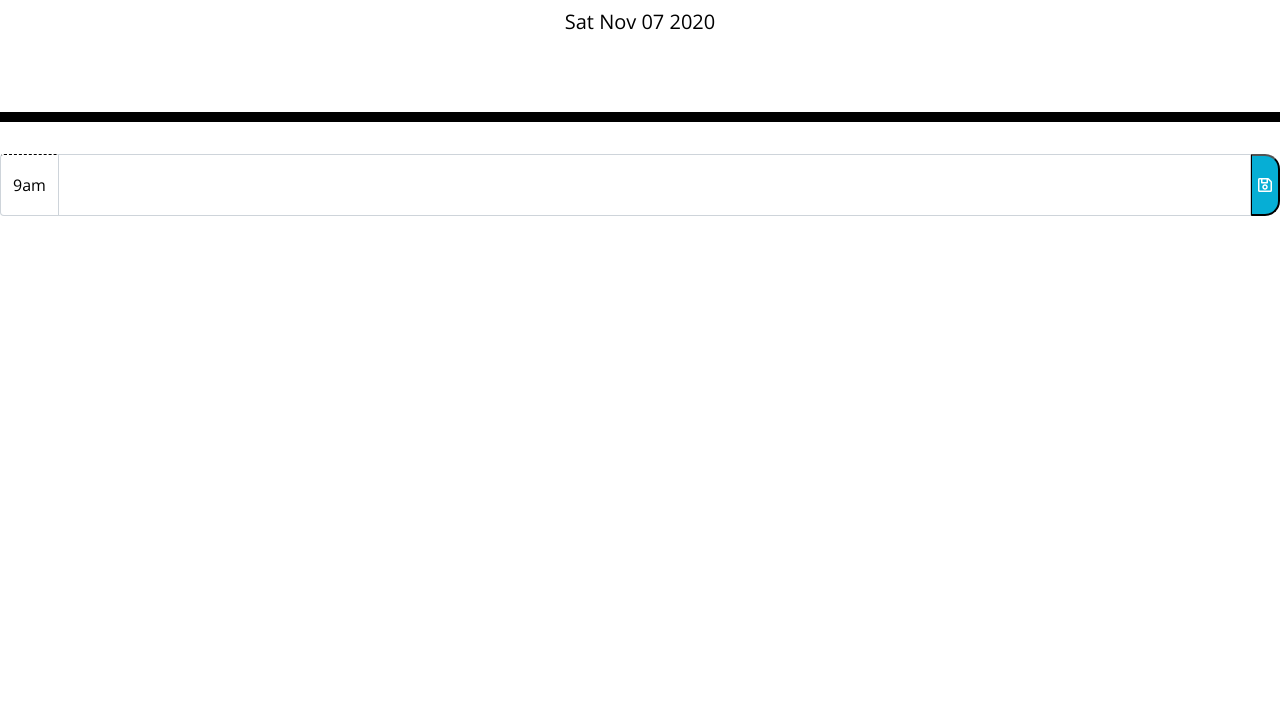
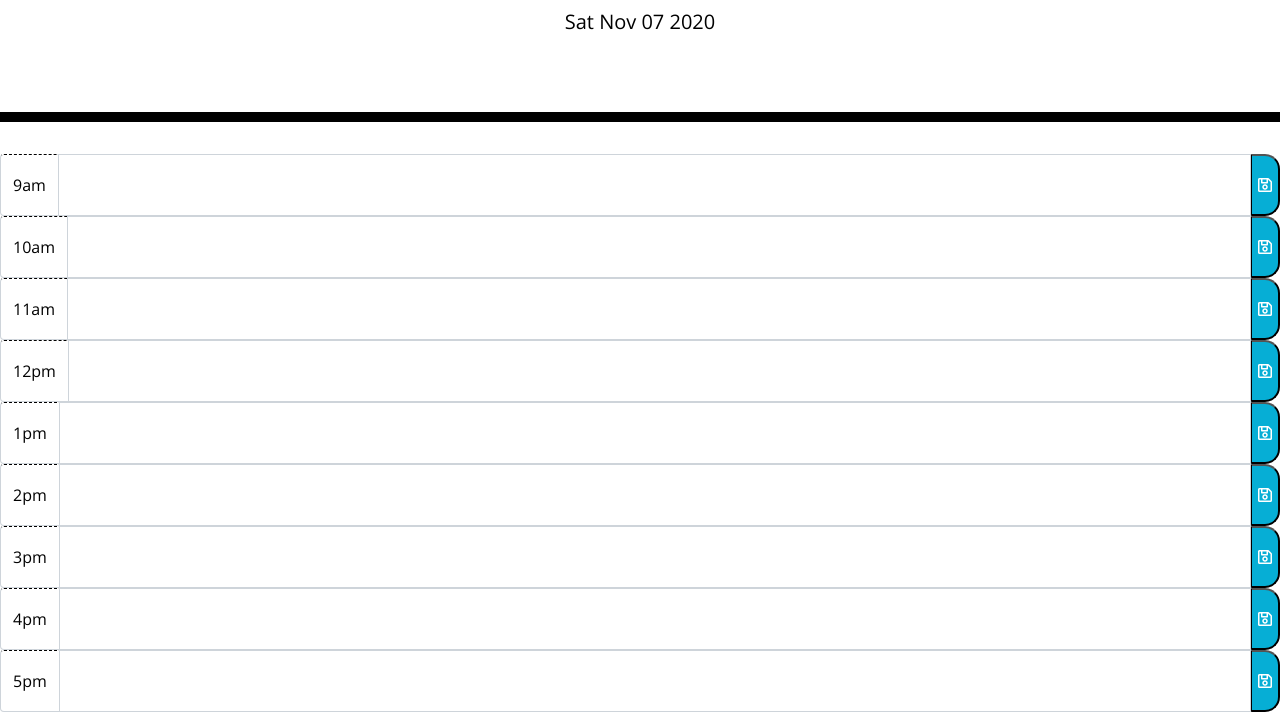
Before and after one commit to porteraproblems/DayPlanner, a plain HTML site: page index.html in a window 1280 px wide. Shown: the part 190-902 px from the top of the page. Before the commit the page ends 800 px from the top, so only its background shows below. Drawn offline with nearby package versions, Linux system fonts and the light colour scheme.

Commit message:
added event listener to save button, made local storage work, and added the rest of the time slots

```diff
--- a/index.html
+++ b/index.html
@@ -24,16 +24,77 @@
   </header>
 
   <!-- timeblocks go here -->
-  <div class="input-group">
+  <div class="input-group" id="9am">
     <div class="input-group-prepend">
       <span class="input-group-text hour">9am</span>
     </div>
-    <textarea class="form-control description" aria-label="With textarea"></textarea>
+    <textarea class="form-control description" id ="9am" aria-label="With textarea"></textarea>
     <button class="saveBtn"><i class="far fa-save"></i></button>
   </div>
 
+  <div class="input-group" id="10am">
+    <div class="input-group-prepend">
+      <span class="input-group-text hour">10am</span>
+    </div>
+    <textarea class="form-control description" id ="10am" aria-label="With textarea"></textarea>
+    <button class="saveBtn"><i class="far fa-save"></i></button>
   </div>
-  <!-- copy and paste starting from line 31 -->
+
+  <div class="input-group" id="11am">
+    <div class="input-group-prepend">
+      <span class="input-group-text hour">11am</span>
+    </div>
+    <textarea class="form-control description" id ="11am" aria-label="With textarea"></textarea>
+    <button class="saveBtn"><i class="far fa-save"></i></button>
+  </div>
+
+  <div class="input-group" id="12pm">
+    <div class="input-group-prepend">
+      <span class="input-group-text hour">12pm</span>
+    </div>
+    <textarea class="form-control description" id ="12pm" aria-label="With textarea"></textarea>
+    <button class="saveBtn"><i class="far fa-save"></i></button>
+  </div>
+
+  <div class="input-group" id="1pm">
+    <div class="input-group-prepend">
+      <span class="input-group-text hour">1pm</span>
+    </div>
+    <textarea class="form-control description" id ="1pm" aria-label="With textarea"></textarea>
+    <button class="saveBtn"><i class="far fa-save"></i></button>
+  </div>
+
+  <div class="input-group" id="2pm">
+    <div class="input-group-prepend">
+      <span class="input-group-text hour">2pm</span>
+    </div>
+    <textarea class="form-control description" id ="2pm" aria-label="With textarea"></textarea>
+    <button class="saveBtn"><i class="far fa-save"></i></button>
+  </div>
+
+  <div class="input-group" id="3pm">
+    <div class="input-group-prepend">
+      <span class="input-group-text hour">3pm</span>
+    </div>
+    <textarea class="form-control description" id ="3pm" aria-label="With textarea"></textarea>
+    <button class="saveBtn"><i class="far fa-save"></i></button>
+  </div>
+
+  <div class="input-group" id="4pm">
+    <div class="input-group-prepend">
+      <span class="input-group-text hour">4pm</span>
+    </div>
+    <textarea class="form-control description" id ="4pm" aria-label="With textarea"></textarea>
+    <button class="saveBtn"><i class="far fa-save"></i></button>
+  </div>
+
+  <div class="input-group" id="5pm">
+    <div class="input-group-prepend">
+      <span class="input-group-text hour">5pm</span>
+    </div>
+    <textarea class="form-control description" id ="5pm" aria-label="With textarea"></textarea>
+    <button class="saveBtn"><i class="far fa-save"></i></button>
+  </div>
 
   <script src="https://cdnjs.cloudflare.com/ajax/libs/jquery/3.2.1/jquery.min.js"></script>
   <script src="https://cdnjs.cloudflare.com/ajax/libs/moment.js/2.24.0/moment.min.js"></script>
--- a/planner.js
+++ b/planner.js
@@ -3,7 +3,7 @@ function compareTime() {
     var nowTime = parseInt(moment().format('HH'));
     //Start from 9AM, till 5PM
     for (time = 9; time >= 17; time++) {
-        var description = parseInt($("." + time + "hr").attr("data-index"));
+        var description = parseInt($("." + time + "hr").attr("data-i"));
         console.log(description);
         if (description < nowTime) {
             $("." + time + "hr").addClass("past");
@@ -15,6 +15,30 @@ function compareTime() {
     }
 }
 
-//function with event listener for the save button
+// timestamp
 var date = new Date()
 $("#currentDay").text(date.toDateString())
+
+//function with event listener for the save button
+function saveData(event) {
+    event.preventDefault();
+
+    var value = $(this).prev().val();
+    var time = $(this).parent().attr("id");
+
+    localStorage.setItem(time, value);
+
+};
+
+$(".saveBtn").click(saveData);
+
+for (let i = 0; i < localStorage.length; i++) {
+    var key = localStorage.key(i);
+    var value = localStorage.getItem(key);
+
+    $(".description").each(function() {
+        if ($(this).attr("id") == key) {
+            $(this).text(value);
+        }
+    });
+}
```
